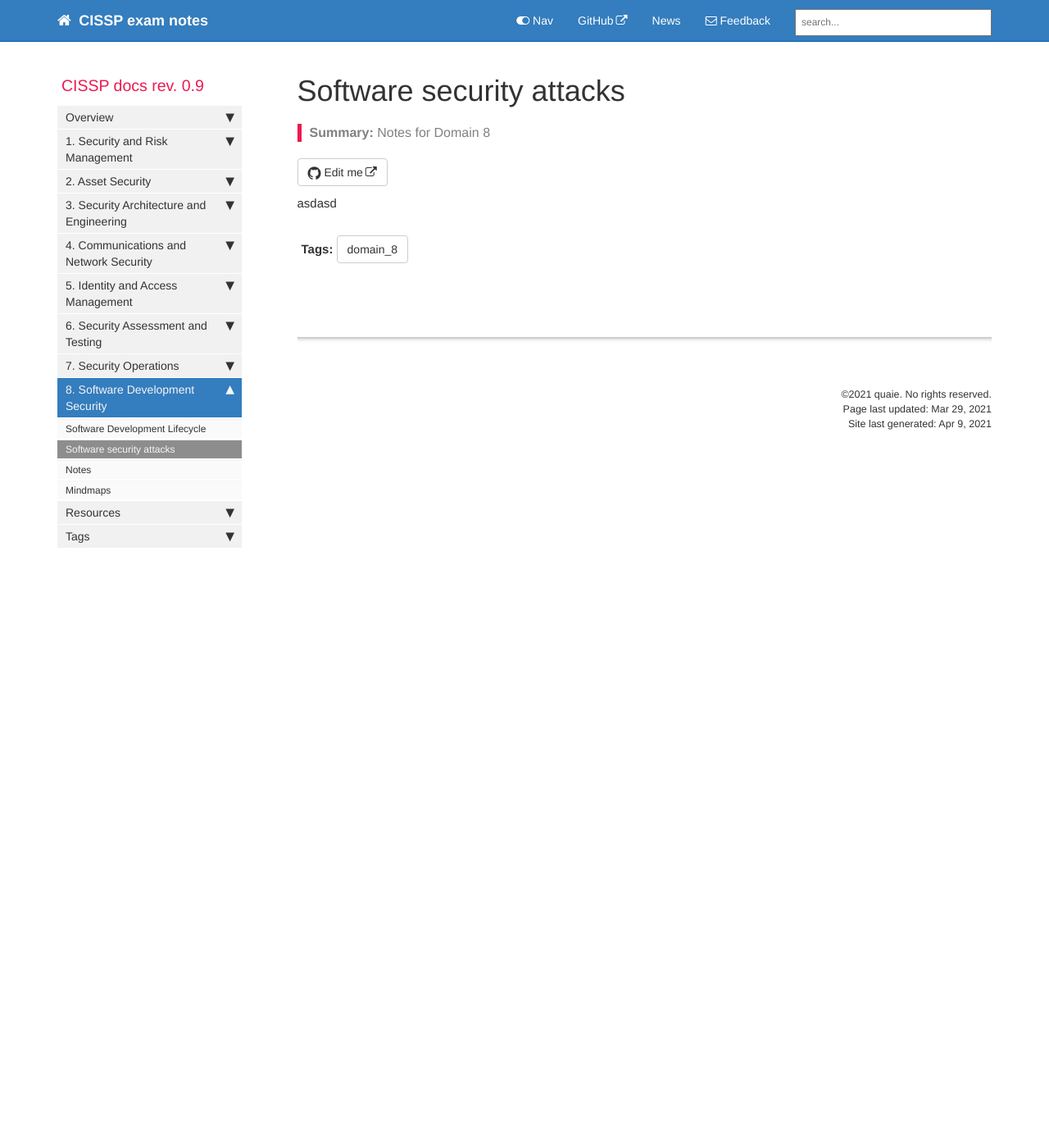
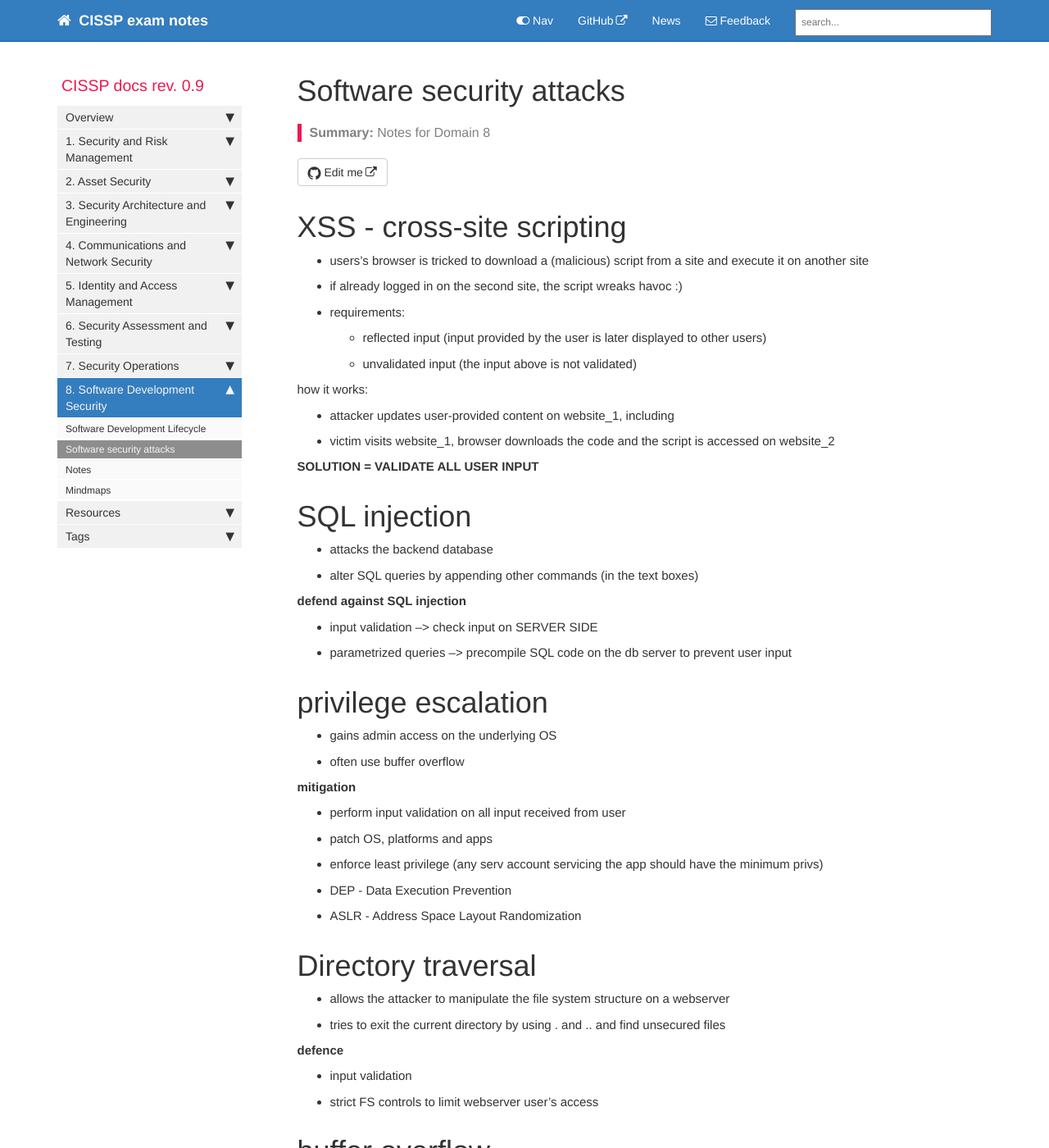
Before and after one commit to quaie/cissp, a Jekyll site: the page built from pages/mydoc/8_attacks.md, in a window 1280 px wide and 1400 px high. Shown: the whole window at 82% size. Built offline with Jekyll 4.4.1, drawn with Linux system fonts in a browser that asks for light colours; comment, search, counter and statistics services are not loaded; some of the changed text lies outside the part shown.

Commit message:
Update 8_attacks.md

```diff
--- a/pages/mydoc/8_attacks.md
+++ b/pages/mydoc/8_attacks.md
@@ -9,6 +9,73 @@ permalink: 8_attacks.html
 folder: mydoc
 ---
 
-asdasd
+# XSS - cross-site scripting
+- users's browser is tricked to download a (malicious) script from a site and execute it on another site
+- if already logged in on the second site, the script wreaks havoc :)
+- requirements:
+  - reflected input (input provided by the user is later displayed to other users)
+  - unvalidated input (the input above is not validated)
+
+how it works:
+- attacker updates user-provided content on website_1, including <SCRIPT> and JavaScript code accessing website_2
+- victim visits website_1, browser downloads the code and the script is accessed on website_2
+
+**SOLUTION = VALIDATE ALL USER INPUT**
+
+# SQL injection
+- attacks the backend database
+- alter SQL queries by appending other commands (in the text boxes)
+
+**defend against SQL injection**
+- input validation --> check input on SERVER SIDE
+- parametrized queries --> precompile SQL code on the db server to prevent user input
+
+# privilege escalation
+- gains admin access on the underlying OS
+- often use buffer overflow
+
+**mitigation**
+- perform input validation on all input received from user
+- patch OS, platforms and apps
+- enforce least privilege  (any serv account servicing the app should have the minimum privs)
+- DEP - Data Execution Prevention
+- ASLR - Address Space Layout Randomization
+
+# Directory traversal
+- allows the attacker to manipulate the file system structure on a webserver
+- tries to exit the current directory by using . and .. and find unsecured files
+
+**defence**
+- input validation
+- strict FS controls to limit webserver user's access
+
+# buffer overflow
+- input from user bigger than the memory buffer allocated by the app --> instability, crash, etc.
+
+**mitigation** --> INPUT VALIDATION
+
+# cookies
+- stored on the local disk - data from websites to recognise users or to retain some information for the website
+- track users
+- can be used across several sites
+- browser can be cfg to handle them
+
+# session hijacking
+- guess or eavesdrop
+
+# malicious browser add-ons
+- aka extensins, add new functionality to browsers/other software
+- written by 3rd party devs
+- **risks** --> can have trojans, can have relaxed permissions
+
+# code execution attacks
+- attacker exploits a vulnerability in a system that allows the attacker to run commands on that system (OS cmds)
+  - _**arbitrary code execution**_ --> where the attacker runs his commands
+  - _**remote code execution**_ --> over network
+- can do what he wants with the system
+
+**mitigation**
+- limit administrative access for the user running the app
+- patch OS and apps
 
 {% include links.html %}
```
